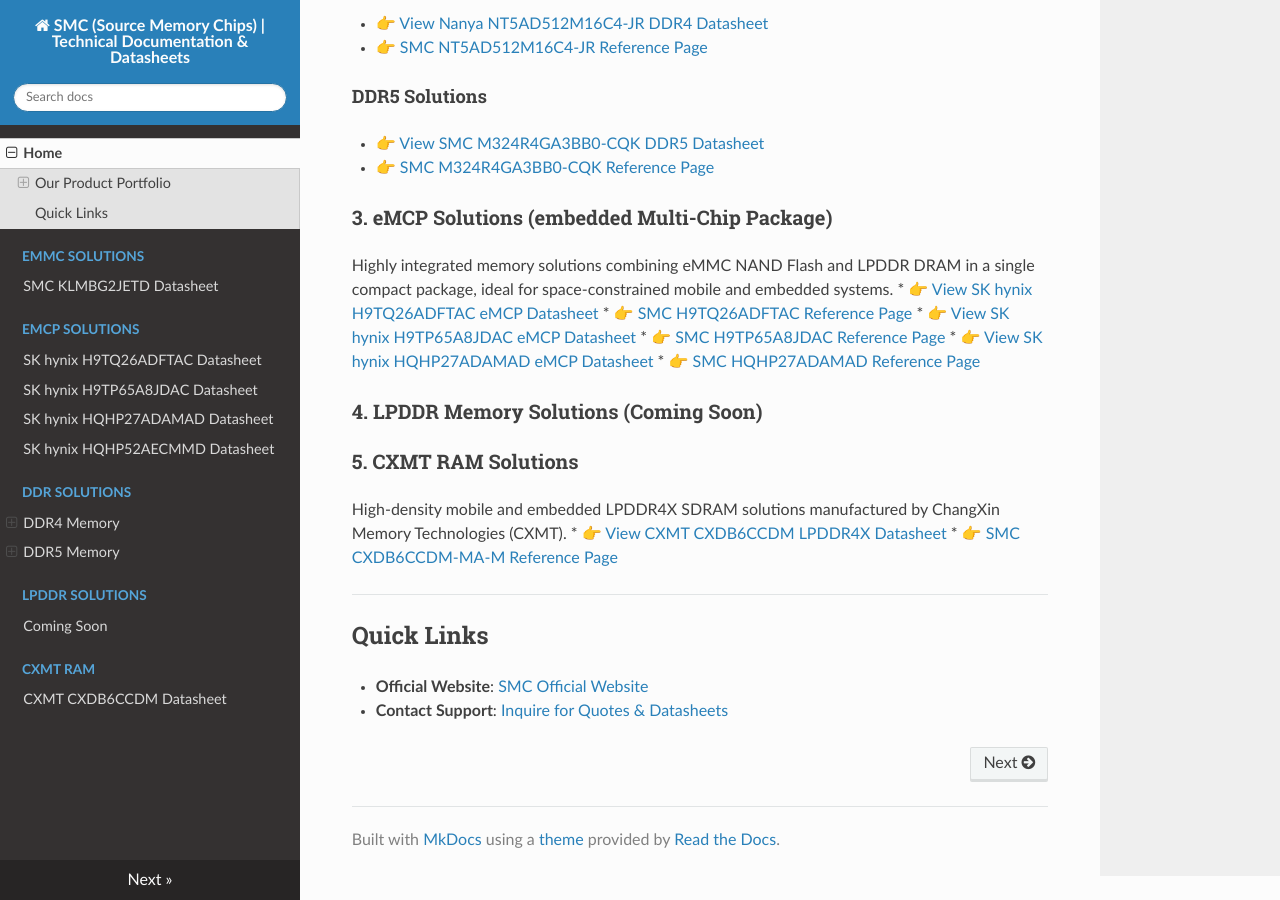
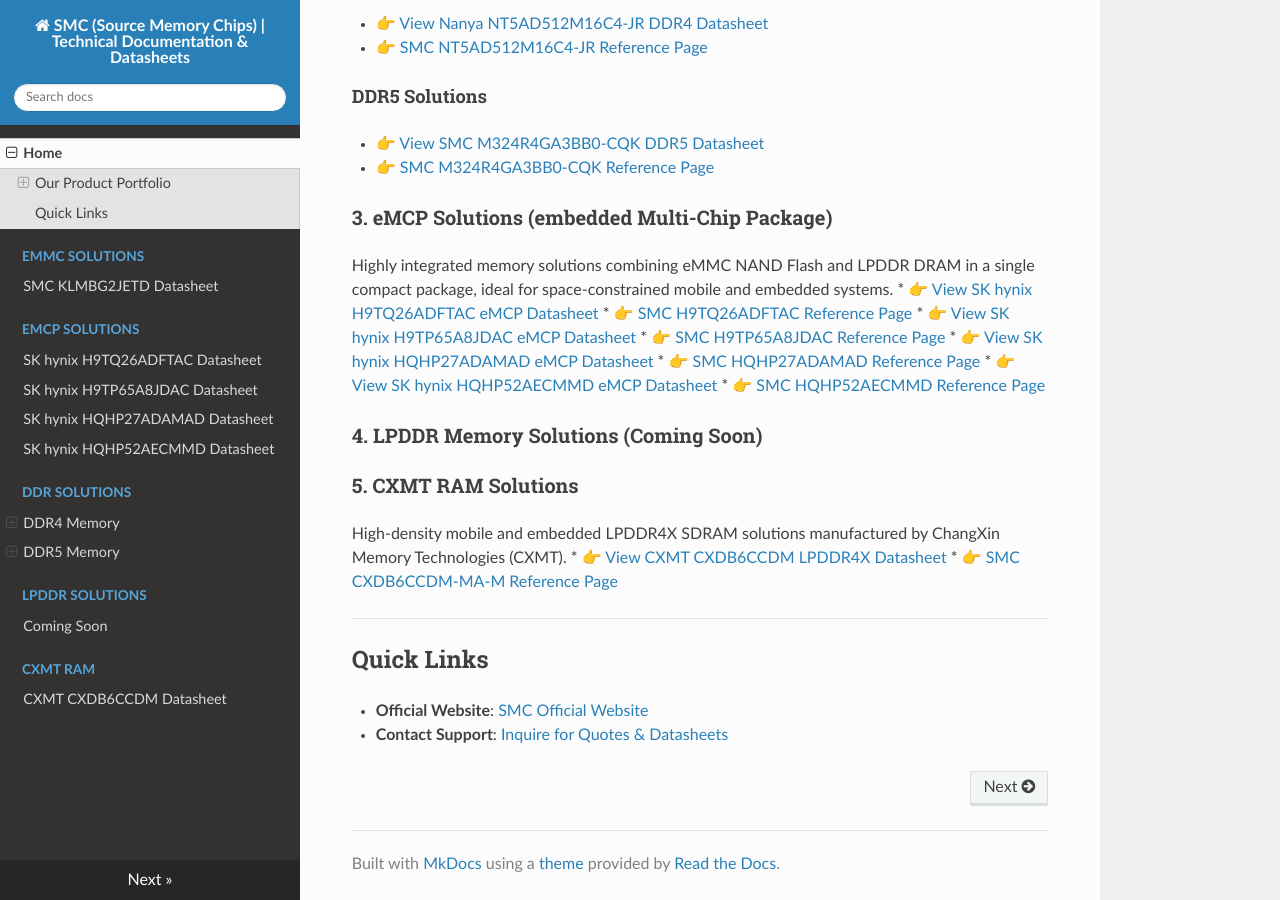
Before and after one commit to fionnulajr5x/smc-storage-chips-datasheets, an MkDocs documentation site: the page built from docs/index.md, in a window 1280 px wide and 900 px high, scrolled down 653 px. Built offline with MkDocs 1.6.1, drawn with Linux system fonts in a browser that asks for light colours; nearby versions of some CDN libraries.

Commit message:
Update index.md

```diff
--- a/docs/index.md
+++ b/docs/index.md
@@ -28,6 +28,8 @@ Highly integrated memory solutions combining eMMC NAND Flash and LPDDR DRAM in a
 * 👉 [SMC H9TP65A8JDAC Reference Page](https://www.sourcememorychips.com/products/h9tp65a8jdac)
 * 👉 [View SK hynix HQHP27ADAMAD eMCP Datasheet](emcp/hqhp27adamad.md)
 * 👉 [SMC HQHP27ADAMAD Reference Page](https://www.sourcememorychips.com/products/hqhp27adamad)
+* 👉 [View SK hynix HQHP52AECMMD eMCP Datasheet](emcp/hqhp52aecmmd.md)
+* 👉 [SMC HQHP52AECMMD Reference Page](https://www.sourcememorychips.com/products/hqhp52aecmmd)
 
 ### 4. LPDDR Memory Solutions (Coming Soon)
 
```
